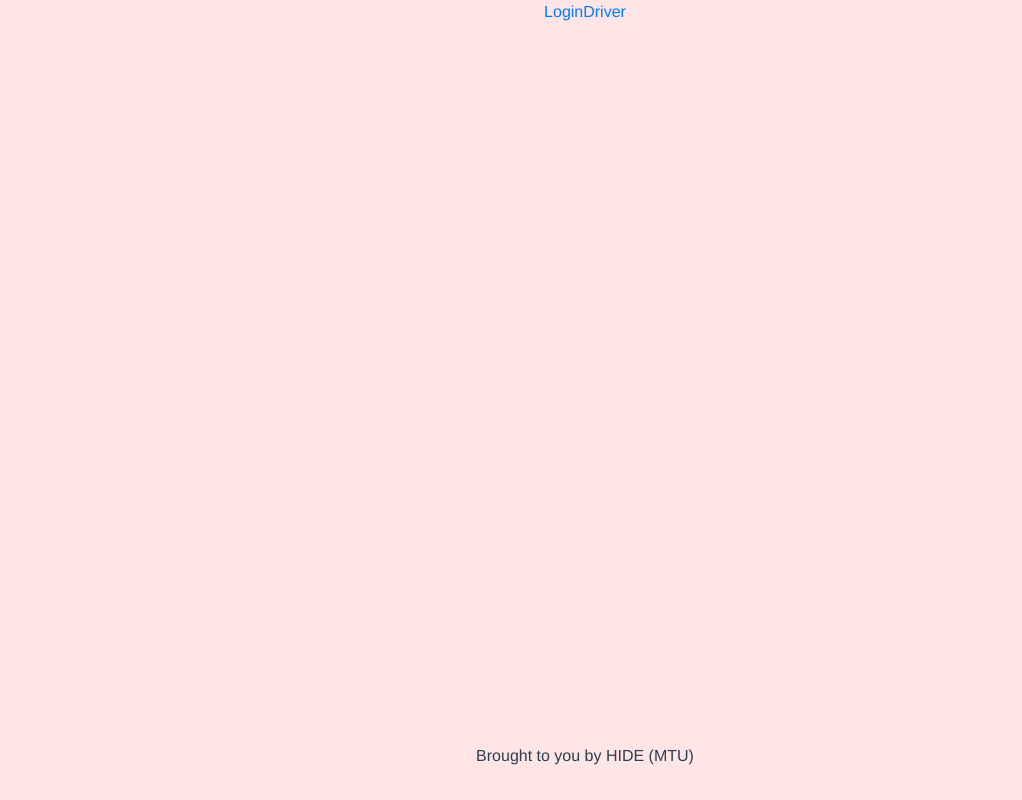
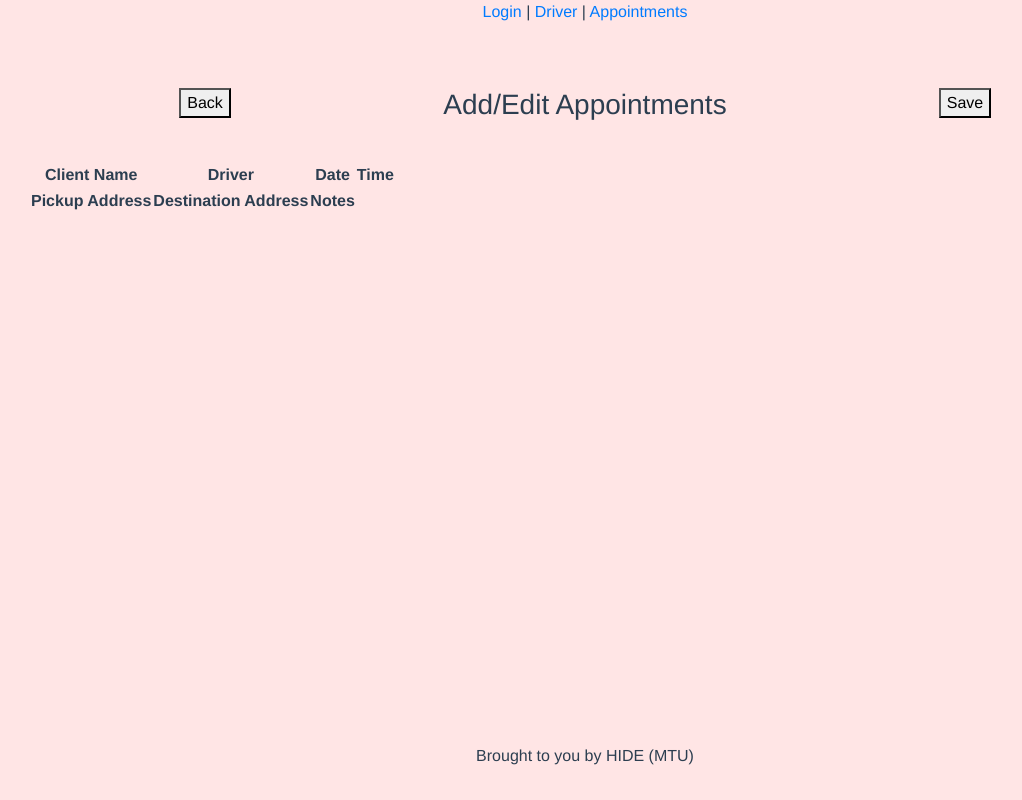
Before and after one commit to MTUHIDE/little-brothers, a Vue app in the folder frontend/: page /appointment in a window 1280 px wide. Shown: the whole page, without its empty margins (55-1077 px from the left). Built offline with nearby package versions, Linux system fonts and the light colour scheme.

Commit message:
Added 'AddEdit.vue' file and made it accessible from the home page. This page still needs work

```diff
--- a/frontend/src/App.vue
+++ b/frontend/src/App.vue
@@ -4,8 +4,9 @@
       <router-link to="/">Home</router-link> | <router-link to="/about">About</router-link> |
       <router-link to="/horses">Horses</router-link>
     </div> -->
-    <router-link to="/login">Login</router-link>
-    <router-link to="/driver">Driver</router-link>
+    <router-link to="/login">Login</router-link>  |
+    <router-link to="/driver">Driver</router-link>  |
+    <router-link to="/appointment">Appointments</router-link>
     <DriverNavbar v-if="$route.meta.driver" />
     <router-view />
     <div class="footer">Brought to you by HIDE (MTU)</div>
--- a/frontend/src/router/index.js
+++ b/frontend/src/router/index.js
@@ -4,6 +4,7 @@ import Home from '../views/Home.vue';
 import Content from '../views/Content.vue';
 import DriverHome from '../views/driver/DriverHome.vue';
 import Login from '../views/Login.vue';
+import AddEdit from '../views/appointment/AddEdit.vue'
 
 Vue.use(VueRouter);
 
@@ -37,6 +38,11 @@ const routes = [
     component: DriverHome,
     meta: { driver: true },
   },
+  {
+    path: '/appointment',
+    name: 'AddEdit',
+    component: AddEdit,
+  },
 ];
 
 const router = new VueRouter({
--- /dev/null
+++ b/frontend/src/views/appointment/AddEdit.vue
@@ -0,0 +1,51 @@
+<template>
+    <b-container>
+        <b-row>
+            <b-col>
+                <button>Back</button>
+            </b-col>
+            <b-col>
+                <h3>Add/Edit Appointments</h3>
+            </b-col>
+            <b-col>
+                <button>Save</button>
+            </b-col>
+        </b-row>
+        <b-row>
+            <b-col>
+                <table>
+                    <tr>
+                        <th>Client Name</th>
+                        <th>Driver</th>
+                        <th>Date</th>
+                        <th>Time</th>
+
+                    </tr>
+                    <tr>
+                        <th>Pickup Address</th>
+                        <th>Destination Address</th>
+                        <th>Notes</th>
+                    </tr>
+                </table>
+            </b-col>
+            <b-col>
+
+            </b-col>
+        </b-row>
+    </b-container>
+</template>
+
+<script>
+    export default {
+
+    }
+</script>
+
+<style lang="scss" scoped>
+.container {
+  margin-top: 64px;
+}
+.row {
+  margin-top: 32px;
+}
+</style>
```
